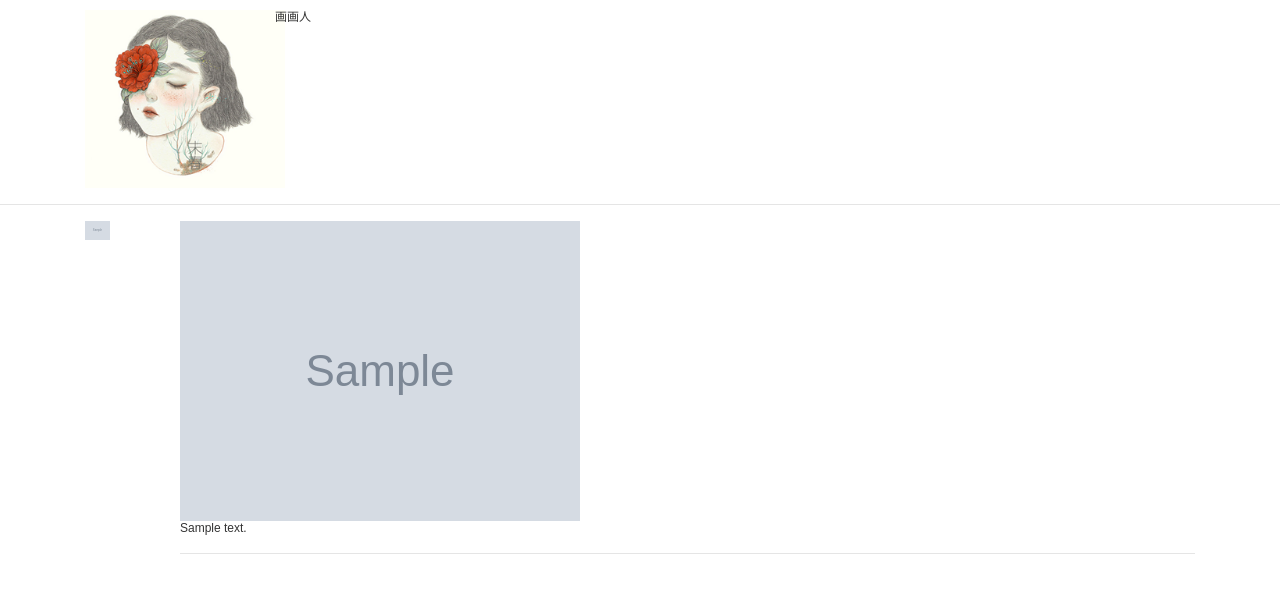
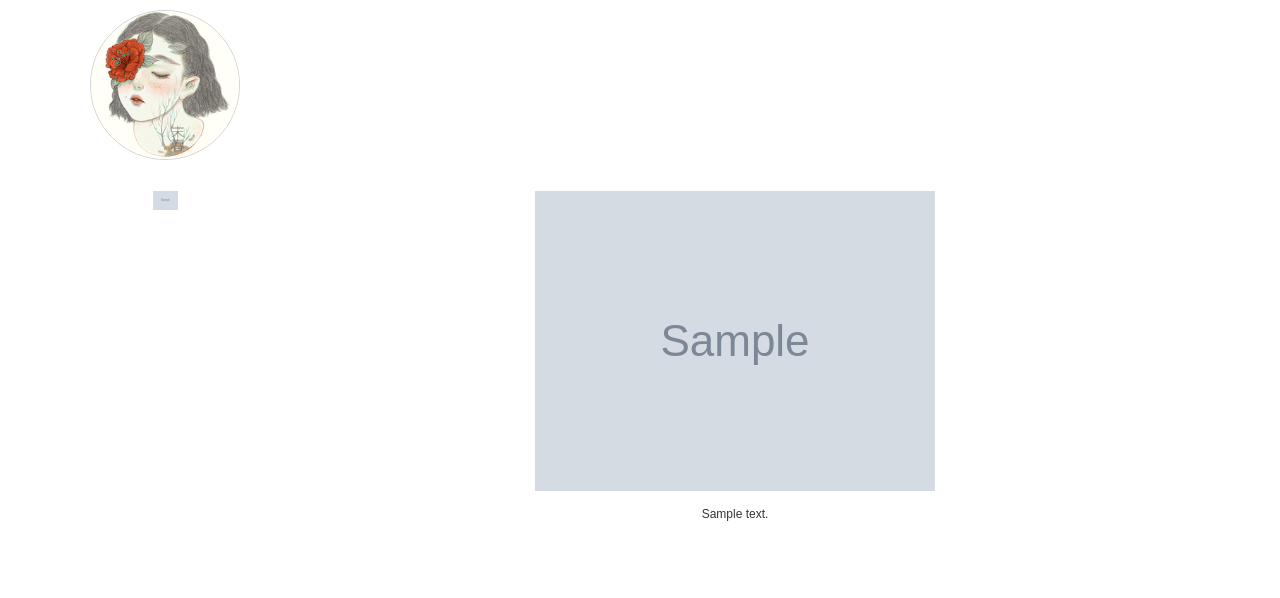
Before and after one commit to kaporzhu/mochun, a Django app: template portals/templates/portals/home.html in a window 1280 px wide. Shown: the top 598 px of the page. Run offline with Django 3.2, Linux system fonts and the light colour scheme; the template is opened without the code that fills it: most values are stand-ins (such as "Sample title", 1, 10 or a date in 2020); grey boxes marked "Sample" are stand-in pictures; parts of the project's set-up code (start-up, migrations or seed data) failed here and were passed over; some libraries are stand-ins or nearby versions.

Commit message:
Updated home page

```diff
--- a/mochun/static/css/main.css
+++ b/mochun/static/css/main.css
@@ -20,3 +20,8 @@ body {
 #portal-head a {
     color: #333;
 }
+
+.img-round {
+    border-radius: 50%;
+    border: 1px solid lightgray;
+}
--- a/mochun/templates/base.html
+++ b/mochun/templates/base.html
@@ -1,5 +1,5 @@
 <!DOCTYPE html PUBLIC "-//W3C//DTD XHTML 1.0 Strict//EN" "http://www.w3.org/TR/xhtml1/DTD/xhtml1-strict.dtd">
-{% load static %}
+{% load static compress %}
 <html xmlns="http://www.w3.org/1999/xhtml" lang="en" xmlns:wb="http://open.weibo.com/wb">
     <head>
         <meta http-equiv="Content-Type" content="text/html; charset=utf-8">
@@ -8,15 +8,19 @@
         <link rel="shortcut icon" type="image/x-icon" href="{% static 'image/favicon.ico' %}" media="screen" />
         <meta name="description" content="末春 杭州插画师">
         <meta name="Keywords" content="末春 插画师 杭州">
-        <title>末春-画画人-杭州</title>
+        <title>末春</title>
         <link media="screen" rel="stylesheet" href="http://libs.useso.com/js/bootstrap/3.2.0/css/bootstrap.min.css">
+        {% compress css %}
         <link media="screen" rel="stylesheet" href="{% static 'css/main.css' %}">
+        {% endcompress %}
         {% block extracss %}{% endblock %}
     </head>
     <body>
         <script src="http://libs.useso.com/js/jquery/1.11.1/jquery.min.js"></script>
         {% block body %}
         {% endblock %}
+        {% compress js %}
         <script src="{% static 'js/main.js' %}"></script>
+        {% endcompress %}
     </body>
 </html>
--- a/portals/templates/portals/head.html
+++ b/portals/templates/portals/head.html
@@ -1,12 +1,16 @@
 {% load static %}
 <div class="container" id="portal-head">
     <div class="row">
-        <div class="col-md-2">
-            <a href="{% url 'portals:home' %}"><img width="200px" src="{% static 'image/logo.png' %}" /></a>
+        <div class="col-md-2 text-center">
+            <div id="logo">
+                <a href="{% url 'portals:home' %}"><img class="img-round" width="150px" src="{% static 'image/logo.png' %}" /></a>
+            </div>
         </div>
+        {% comment %}
         <div class="col-md-2 col-md-offset-8">
             <a href="{% url 'portals:me' %}">画画人</a>
         </div>
+        {% endcomment %}
     </div>
 </div>
-<hr />
+<br /><br />
--- a/portals/templates/portals/home.html
+++ b/portals/templates/portals/home.html
@@ -5,7 +5,7 @@
 {% include "portals/head.html" %}
 <div class="container">
     <div class="row">
-        <div class="col-md-1">
+        <div class="col-md-2 text-center">
             <ul class="list-unstyled">
                 {% for album in albums %}
                 <li>
@@ -15,7 +15,7 @@
                 {% endfor %}
             </ul>
         </div>
-        <div id="album-works" class="col-md-11">
+        <div id="album-works" class="col-md-10 text-center">
             {% include "works/album_works.html" with object_list=works %}
         </div>
     </div>
--- a/works/templates/works/album_works.html
+++ b/works/templates/works/album_works.html
@@ -1,8 +1,8 @@
 {% load thumbnail %}
 {% for work in object_list %}
 <div>
-    <img class="img-responsive" src="{{ work.image|thumbnail_url:'large' }}" />
+    <img src="{{ work.image|thumbnail_url:'large' }}" /><br /><br />
     <p>{{ work.description }}</p>
-    <hr />
+    <br /><br /><br />
 </div>
 {% endfor %}
```
Also changed, not shown: mochun/settings.py (+8 -0 lines), portals/static/image/logo.png, 1 other file.
